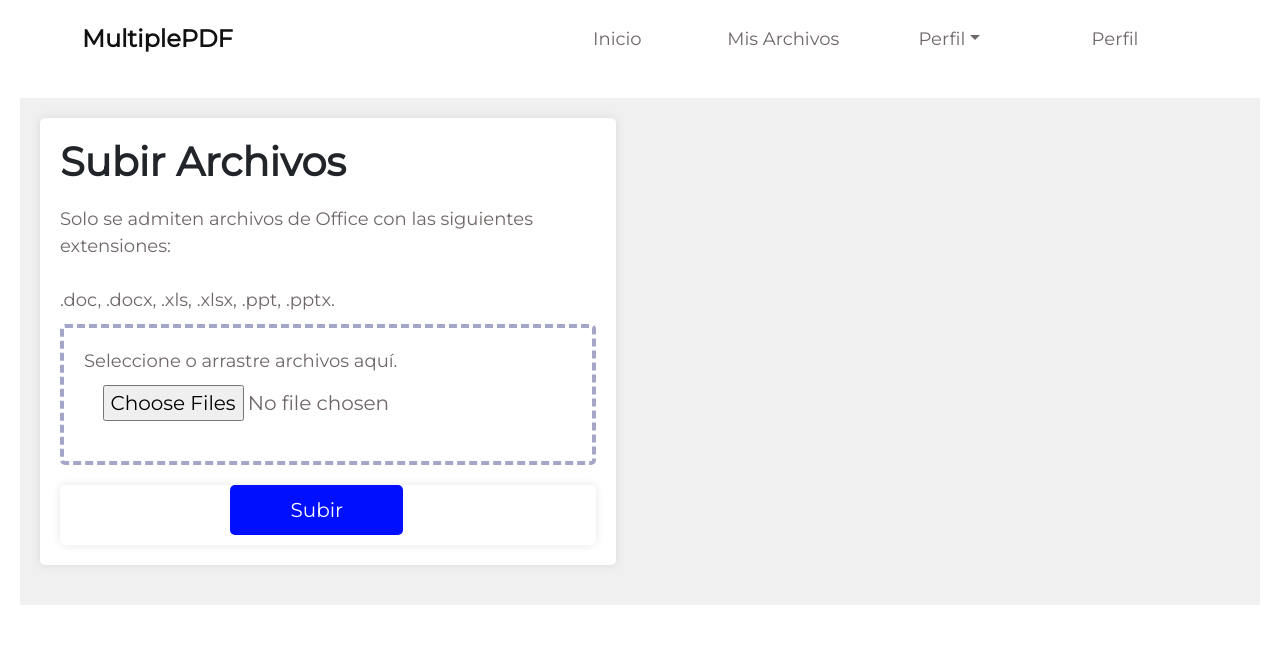
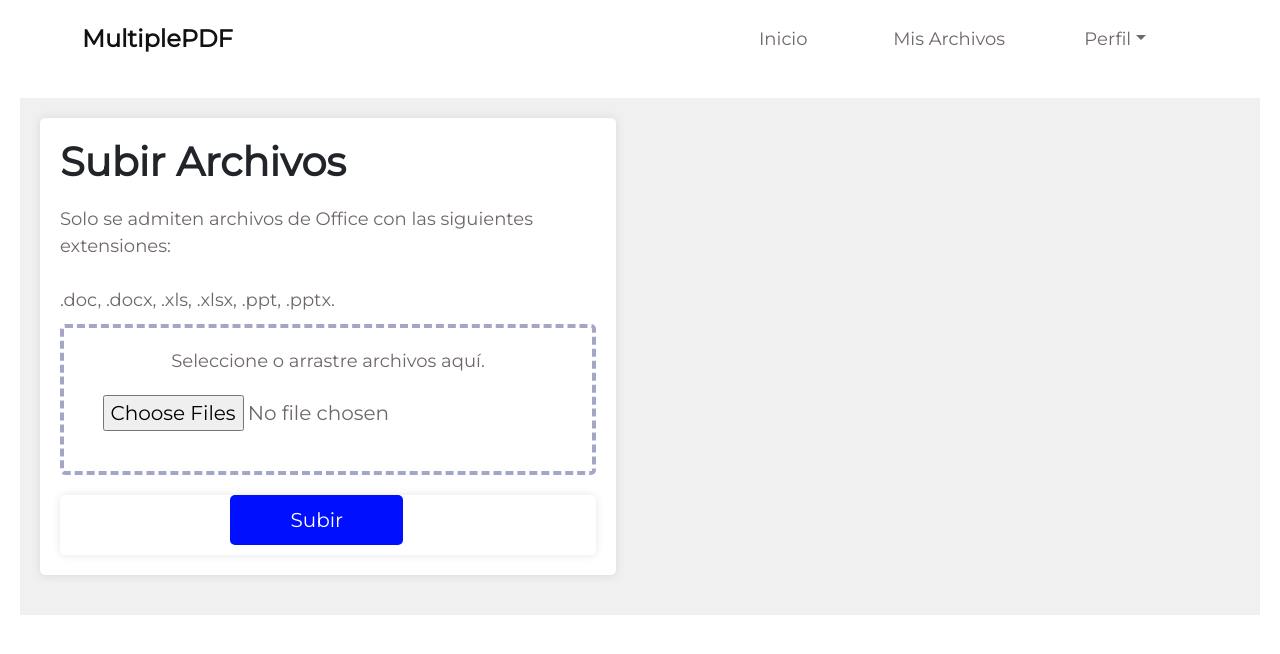
Before and after one commit to MultiplePDF/Cliente-Python, a Django app: template MultiplePDF/fileModule/templates/drag_and_drop.html in a window 1280 px wide. Shown: the top 654 px of the page. Run offline with Django 4.2, Linux system fonts and the light colour scheme; the template is opened without the code that fills it, so the values that code supplies are empty; parts of the project's set-up code (start-up, migrations or seed data) failed here and were passed over; some libraries are stand-ins or nearby versions.

Commit message:
cambiosjson

```diff
--- a/MultiplePDF/fileModule/templates/drag_and_drop.html
+++ b/MultiplePDF/fileModule/templates/drag_and_drop.html
@@ -45,12 +45,6 @@
                         font-weight: 500;font-size: 18px; ">Cerrar Sesión</a>
             </div>
         </li>
-
-                    <li class="nav-item">
-                        <a class="nav-link" href="{% url 'SignUp' %}" style="width: 165.92px;color: rgba(111, 103, 103);text-align: center;font-family: 'Montserrat', sans-serif;
-                        font-weight: 500;
-                        font-size: 18px; ">Perfil</a>
-                    </li>
                 </ul>
             </div>
         </div>
--- a/MultiplePDF/templates/divisones.html
+++ b/MultiplePDF/templates/divisones.html
@@ -10,7 +10,10 @@
                      <div class="form-container-border">
 				    {% csrf_token %}
 
-                    <p class="upload-description">Seleccione o arrastre archivos aquí.</p>
+                    <center><p class="upload-description">Seleccione o arrastre archivos aquí.</p></center>
+                         <h1></h1>
+                         <h1></h1>
+
 				    <input type="file" name="file" id="file" multiple>
                           <style>
                             input[type="file"] {
--- a/MultiplePDF/userModule/templates/login.html
+++ b/MultiplePDF/userModule/templates/login.html
@@ -104,7 +104,7 @@ button{
     width: 100%;
     background-color: #ffffff;
     color: #080710;
-    padding: 15px 0;
+    padding: 15px;
     font-size: 18px;
     font-weight: 600;
     border-radius: 5px;
```
